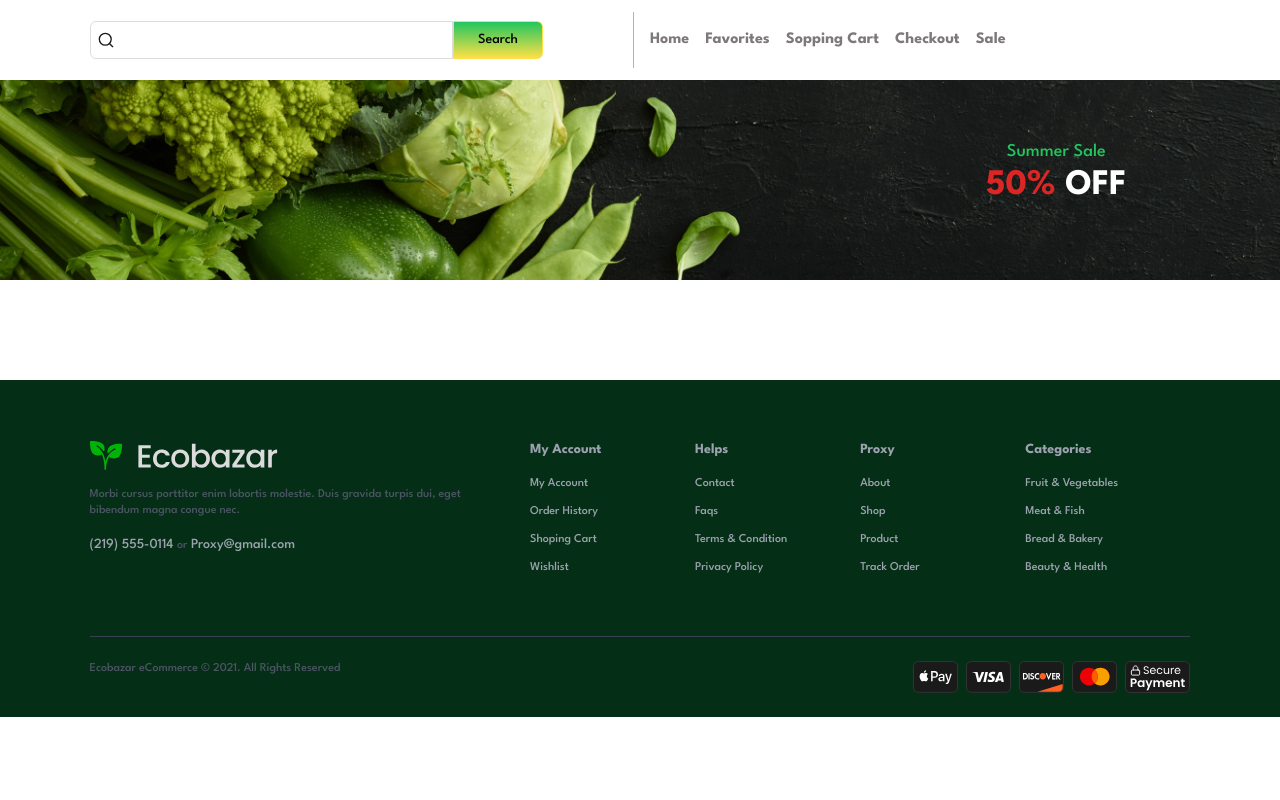
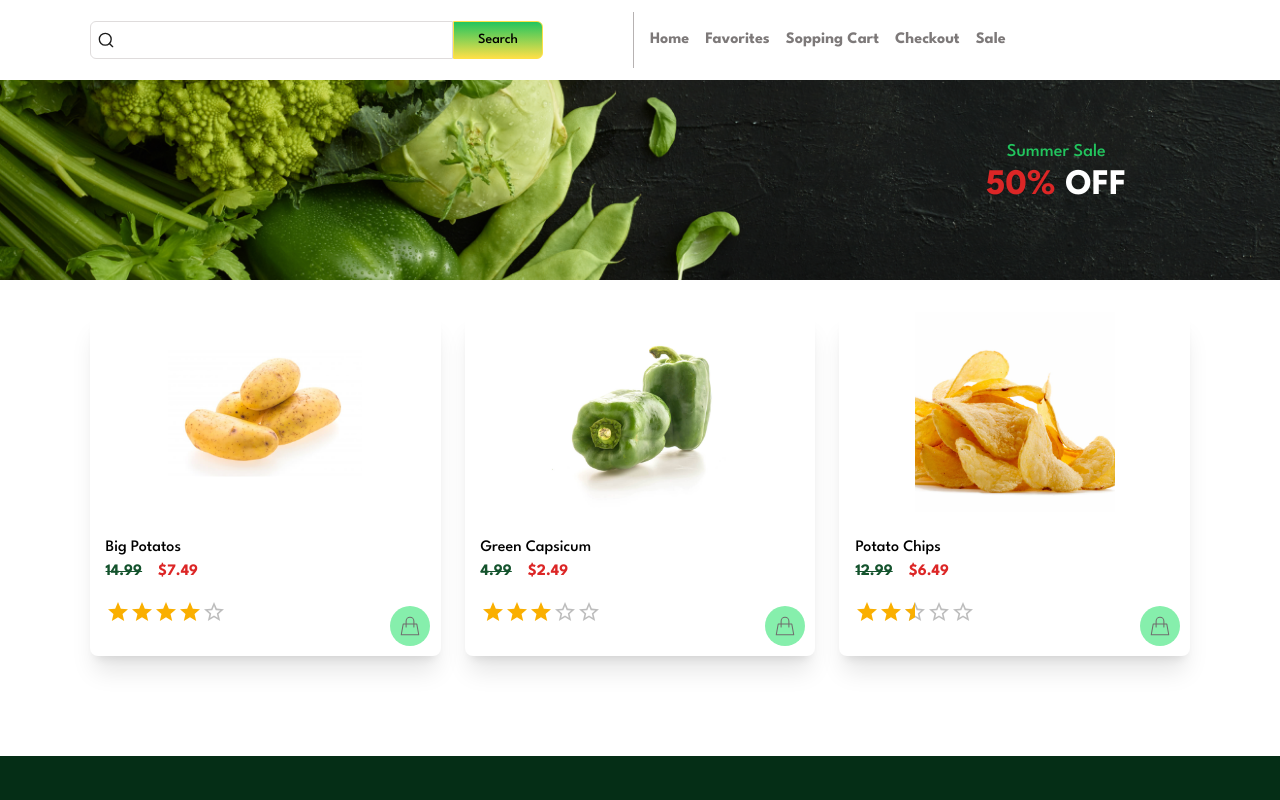
Before and after one commit to KhatunaGG/organic-shop, a Next.js app: page /pages/sale in a window 1280 px wide. Shown: the top 800 px of the page. Built offline with nearby package versions, Linux system fonts and the light colour scheme; no server answers.

Commit message:
added:slider+salesSection

```diff
--- a/src/app/components/CartItem/CartItem.tsx
+++ b/src/app/components/CartItem/CartItem.tsx
@@ -10,16 +10,13 @@ type CartItemPropsType = {
 function CartItem({ cartItem }: CartItemPropsType) {
   const context = useContext(ClobalContext);
   if (!context) return;
-  const { increment, decrement, removeCartItem } = context;
-
-
+  const { increment, decrement, removeCartItem, shoppingCartItems, setShoppingCartItems } = context;
 
   return (
     <div className="cart-item w-full md:p-2">
       <div className="border border-gray-200 md:p-1 flex-grow">
         <div className="w-full flex flex-row items-center md:justify-between  py-2 ">
           <div className="capitalize text-base text-[var(--text-gray)] w-[60%] md:w-[40%] flex flex-row items-center">
-
             <Image src={cartItem.image} alt={""} width={100} height={100} />
             {/* <img
               className="w-[50px] h-[50px] md:w-[80px] md:h-[80px] lg:w-[100px] lg:h-[100px]"
@@ -30,10 +27,25 @@ function CartItem({ cartItem }: CartItemPropsType) {
           </div>
 
           <ul className="w-full flex flex-row items-center justify-around md:justify-between  md:w-[50%] font-bold text-xs md:text-sm text-[var(--text-gray)]">
-            <li className="">$ {cartItem.price}</li>
+            {/* <li className="">$ {cartItem.price}</li> */}
+            <li
+              className={`${
+                cartItem.sale ? "text-red-600" : "text-[var(--text-gray)]"
+              }`}
+            >
+              $ {cartItem.sale ? cartItem.sale : cartItem.price}
+            </li>
             <li className="flex flex-col md:flex-row items-center justify-center gap-2 p-2 border border-[#d9d6d6] rounded-[30px]">
               <button
-                onClick={() => decrement(cartItem.id)}
+                // onClick={() => decrement(cartItem.id)}
+                onClick={() => {
+                  if(cartItem?.count !== undefined && cartItem.count > 1) {
+                    decrement(cartItem.id)
+                  }
+                  else {
+                    setShoppingCartItems(shoppingCartItems.filter((el) => el.id !== cartItem.id))
+                  }
+                }}
                 className="w-4 h-4 md:w-6 md:h-6 rounded-full bg-gray-400 text-black  flex items-center justify-center"
               >
                 -
@@ -47,16 +59,21 @@ function CartItem({ cartItem }: CartItemPropsType) {
               </button>
             </li>
             <li className="">
+              {/* ${" "}
+              {cartItem?.count
+                ? cartItem.price * cartItem?.count
+                : cartItem.price} */}
               ${" "}
               {cartItem?.count
-                ? cartItem.price * cartItem?.count
+                ? cartItem.sale ? cartItem.sale * cartItem?.count  : cartItem.price * cartItem?.count
                 : cartItem.price}
             </li>
           </ul>
           <div className="w-[15%] md:w-[10%] flex items-center justify-center">
             <button
-            onClick={() => (removeCartItem(cartItem.id))}
-            className="w-6 h-6 md:w-8 md:h-8 bg-gray-300 rounded-full text-sm md:text-md ">
+              onClick={() => removeCartItem(cartItem.id)}
+              className="w-6 h-6 md:w-8 md:h-8 bg-gray-300 rounded-full text-sm md:text-md "
+            >
               x
             </button>
           </div>
--- a/src/app/components/Filter/Filter.tsx
+++ b/src/app/components/Filter/Filter.tsx
@@ -83,8 +83,10 @@ import React, { useContext } from "react";
 import { FilterIcon, FreeIcon } from "../_atoms";
 
 import Slider from "@mui/material/Slider";
-import Deals from "../Deals/Deals";
-import Video from "../Video/Video";
+// import Deals from "../Deals/Deals";
+// import Video from "../Video/Video";
+// import ImageSlider from "../ImageSlider/ImageSlider";
+import { Deals, Video, ImageSlider } from "@/app/components";
 
 function Filter() {
   const context = useContext(ClobalContext);
@@ -162,6 +164,7 @@ function Filter() {
         <p className="font-medium">Free Shipping over <span className="font-bold">$50.00</span></p>
       </div>
       <Video />
+      <ImageSlider data={data} />
     </div>
   );
 }
--- /dev/null
+++ b/src/app/components/ImageSlider/ImageSlider.tsx
@@ -0,0 +1,39 @@
+"use client";
+import { ClobalContext, DataType } from "@/app/context/Context";
+import Image from "next/image";
+import React, { useContext, useEffect, useState } from "react";
+
+type ImageSliderPropsType = {
+    data: DataType[];
+}
+
+const ImageSlider = ({ data }: ImageSliderPropsType) => {
+  const [activeImage, setActiveImage] = useState(0);
+
+  useEffect(() => {
+    const timer = setInterval(() => {
+      setActiveImage(prev => (prev === data.length - 1 ? 0 : prev + 1));
+    }, 5000);
+
+    return () => clearInterval(timer);
+  }, [data.length]);
+
+  return (
+    <div className="w-full overflow-hidden border border-green-950 rounded-lg shadow-lg p-2 flex items-center justify-center transition-transform duration-700 ease-in-out">
+      {data.map((product, i) => (
+        i === activeImage && (
+          <div key={i} className="relative w-full min-h-[200px]">
+            <Image
+              src={product.image}
+              alt=""
+              fill
+              className="object-cover rounded-lg"
+            />
+          </div>
+        )
+      ))}
+    </div>
+  );
+};
+
+export default ImageSlider;
--- a/src/app/components/Product/Product.tsx
+++ b/src/app/components/Product/Product.tsx
@@ -32,8 +32,9 @@ const Product = ({ product }: ProductPropsType) => {
       <div className="w-full p-4">
         <Link href={`/pages/Details/${product.id}`}>
           <h2 className="w-full text-left  pt-2">{product.title}</h2>
-          <h2 className="w-full text-left font-bold text-green-900">
-            {product.price.toFixed(2)}
+          <h2 className="w-full text-left font-bold text-green-900 flex items-center gap-4">
+            <span className={`${product.sale ? 'line-through' : ''}`}>{product.price.toFixed(2)}</span>
+             {product.sale && (<span className="text-red-600">${product.sale.toFixed(2)}</span>)}
           </h2>
 
           <Stack className="w-full text-left pb-4 pt-4" spacing={1}>
--- /dev/null
+++ b/src/app/components/SalesSection/SalesSection.tsx
@@ -0,0 +1,30 @@
+"use client";
+import { ClobalContext } from "@/app/context/Context";
+import React, { useContext } from "react";
+import Product from "../Product/Product";
+import Scroll from "../Scroll/Scroll";
+
+const SalesSection = () => {
+  const context = useContext(ClobalContext);
+  if (!context) return;
+  const { data } = context;
+  const salesData = data.filter((el) => el.sale);
+  console.log(salesData, "salesData");
+  return (
+
+      <div className="w-full mt-8 mb-10 grid grid-flow-row-dense grid-cols-1 md:grid-cols-2 lg:grid-cols-3 gap-6 ">
+        {salesData.length === 0 && (
+          <div className="w-full py-6 flex items-center justify-center text-red-600 text-base lg:text-lg ">
+            No favorite items
+          </div>
+        )}
+        {salesData.map((product, i) => (
+          <Product key={i} product={product} />
+        ))}
+        <Scroll />
+      </div>
+
+  );
+};
+
+export default SalesSection;
--- a/src/app/components/index.ts
+++ b/src/app/components/index.ts
@@ -23,3 +23,5 @@ export { default as Deals } from './Deals/Deals'
 export { default as SaleBanner } from './SaleBanner/SaleBanner'
 export { default as SecondaryButton } from './SecondaryButton/SecondaryButton'
 export { default as Video } from './Video/Video'
+export { default as SalesSection} from './SalesSection/SalesSection'
+export { default as ImageSlider} from './ImageSlider/ImageSlider'
--- a/src/app/data/data.json
+++ b/src/app/data/data.json
@@ -9,7 +9,8 @@
     "rating": {
       "rate": 4,
       "count": 120
-    }
+    },
+    "sale": 7.49
   },
 
   {
@@ -82,7 +83,8 @@
     "rating": {
       "rate": 3,
       "count": 400
-    }
+    },
+    "sale": 2.49
   },
   {
     "id": 8,
@@ -263,6 +265,7 @@
       "rate": 4.1,
       "count": 145
     }
+
   },
   {
     "id": 23,
@@ -274,7 +277,8 @@
     "rating": {
       "rate": 2.3,
       "count": 145
-    }
+    },
+    "sale": 6.49
   },
   {
     "id": 24,
--- a/src/app/pages/sale/page.tsx
+++ b/src/app/pages/sale/page.tsx
@@ -1,12 +1,14 @@
-import { Nav, SaleBanner } from '@/app/components'
-import React from 'react'
+import { Nav, SaleBanner, SalesSection } from "@/app/components";
+import React from "react";
 
 export default function page() {
   return (
     <div>
       <Nav />
       <SaleBanner />
+      <div className="w-full px-[3%] lg:px-[7%]">
+        <SalesSection />
+      </div>
     </div>
-
-  )
+  );
 }
```
Also changed, not shown: src/app/context/Context.tsx (+21 -0 lines).
